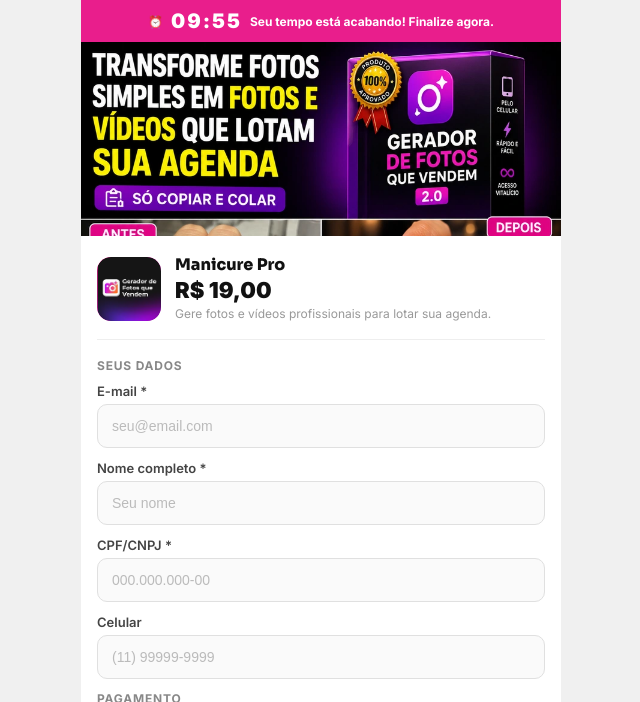
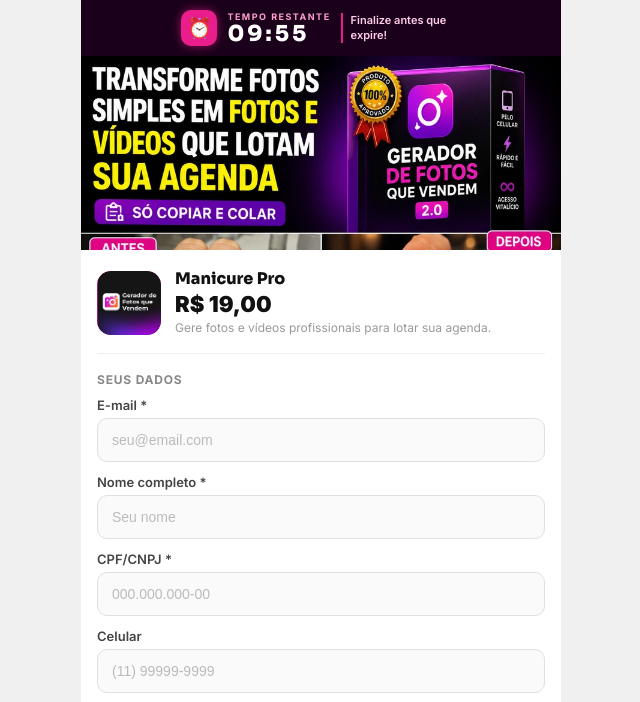
Before and after one commit to obrsinbrs-afk/checkout, a website: page public/index.html in a window 1280 px wide. Shown: the top 702 px of the page, without its empty margins (319-959 px from the left). Drawn offline with Linux system fonts and the light colour scheme.

Commit message:
feat: timer mockup com emoji box rosa + label + urgência

```diff
--- a/public/index.html
+++ b/public/index.html
@@ -20,19 +20,39 @@
 
     /* TIMER */
     .timer-bar {
-      background: #e91e8c;
-      color: #fff;
+      background: #1a001a;
       display: flex;
       align-items: center;
       justify-content: center;
-      gap: 8px;
-      padding: 9px 16px;
-      font-size: 12px;
-      font-weight: 700;
-      text-align: center;
-      flex-wrap: wrap;
+      gap: 10px;
+      padding: 10px 16px;
     }
-    .timer-digits { font-size: 20px; font-weight: 900; letter-spacing: 2px; }
+    .timer-emoji-box {
+      width: 36px; height: 36px;
+      background: #e91e8c;
+      border-radius: 10px;
+      display: flex; align-items: center; justify-content: center;
+      font-size: 20px;
+      box-shadow: 0 0 10px rgba(233,30,140,.6);
+      flex-shrink: 0;
+    }
+    .timer-info { display: flex; flex-direction: column; gap: 1px; }
+    .timer-info-label { font-size: 9px; font-weight: 700; color: #ff9ecc; text-transform: uppercase; letter-spacing: 1.5px; }
+    .timer-digits {
+      font-size: 22px; font-weight: 900;
+      font-family: 'Sora', monospace;
+      color: #fff;
+      letter-spacing: 3px;
+      line-height: 1;
+    }
+    .timer-urgency {
+      font-size: 11px; font-weight: 600;
+      color: #ffcce8;
+      border-left: 2px solid #e91e8c;
+      padding-left: 8px;
+      line-height: 1.4;
+      max-width: 120px;
+    }
 
     /* BANNER */
     .banner {
@@ -278,9 +298,12 @@
 
   <!-- TIMER -->
   <div class="timer-bar">
-    <span>⏰</span>
-    <span class="timer-digits"><span id="timerMin">10</span>:<span id="timerSeg">00</span></span>
-    <span>Seu tempo está acabando! Finalize agora.</span>
+    <div class="timer-emoji-box">⏰</div>
+    <div class="timer-info">
+      <div class="timer-info-label">Tempo restante</div>
+      <div class="timer-digits"><span id="timerMin">10</span>:<span id="timerSeg">00</span></div>
+    </div>
+    <div class="timer-urgency">Finalize antes que expire!</div>
   </div>
 
   <!-- BANNER -->
```
